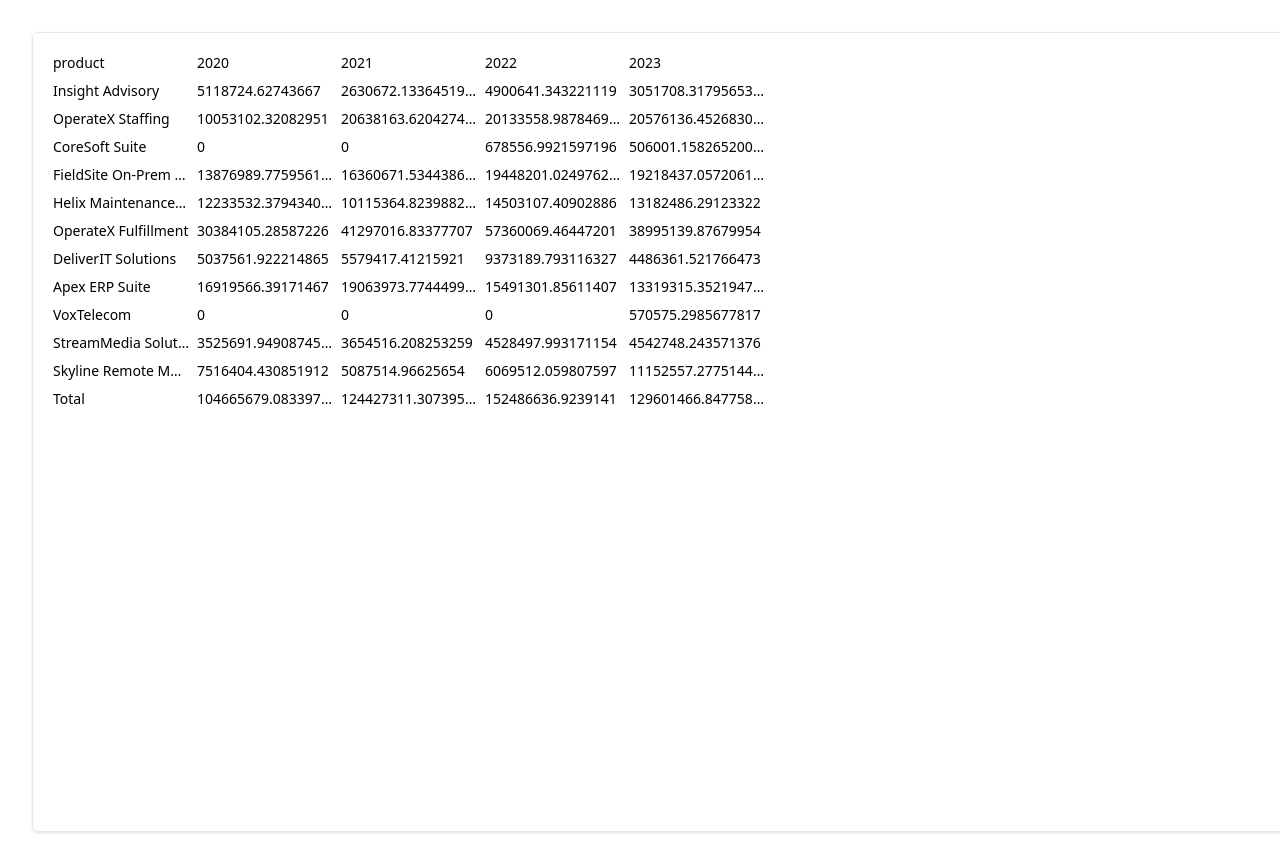
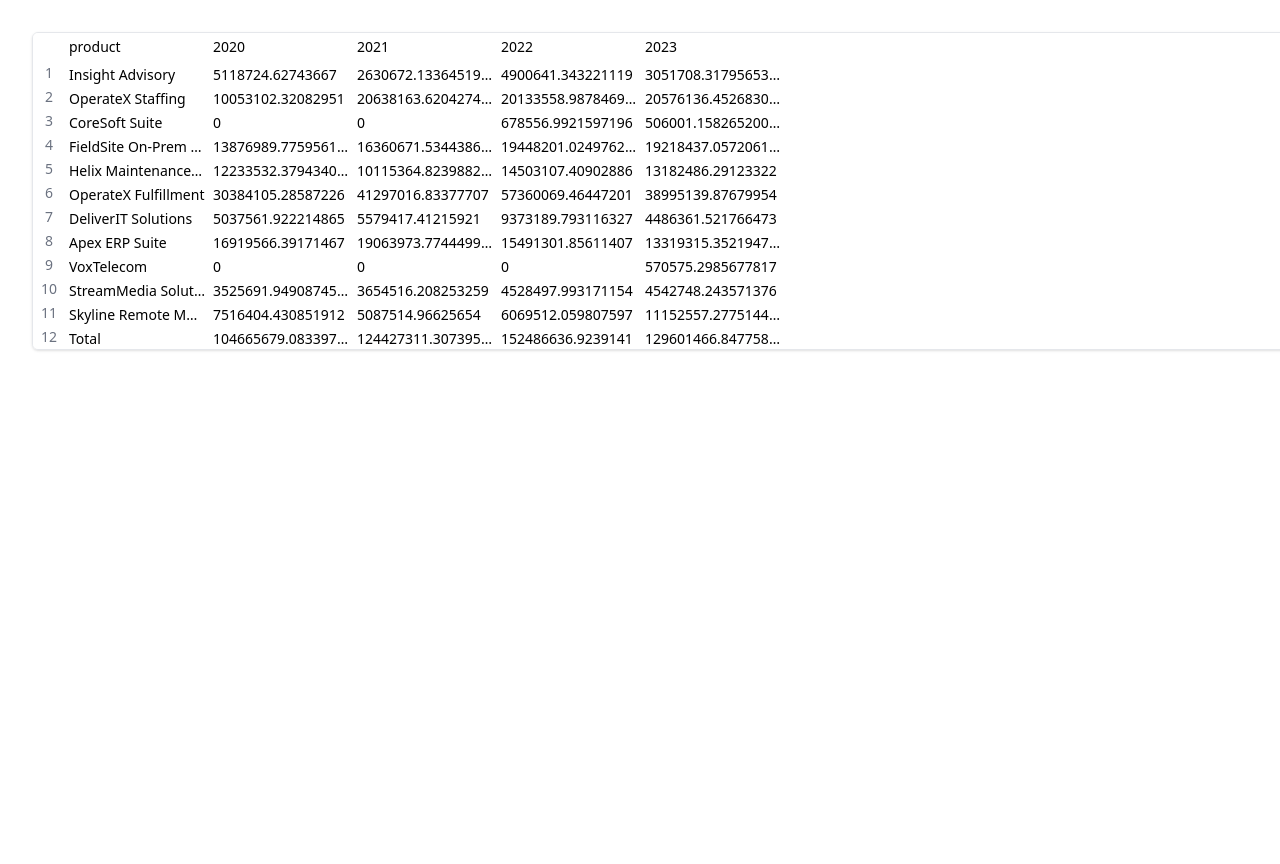
Before and after one commit to vli777/react-sheets, a React (Vite) app: page / in a window 1280 px wide. Shown: the top 864 px of the page. Built offline with nearby package versions, Linux system fonts and the light colour scheme.

Commit message:
refactor(Sheet): integrate row and col resize with index col

```diff
--- a/src/components/Sheet.tsx
+++ b/src/components/Sheet.tsx
@@ -1,60 +1,83 @@
 // src/components/Sheet.tsx
 
-import { useSheetStore } from '../store/useSheetStore'
+import { useSheetStore, MIN_COL, MIN_ROW } from '../store/useSheetStore'
+import { ColumnResizer } from './ColumnResizer'
+import { RowResizer } from './RowResizer'
 import { Cell } from './Cell'
 
+const INDEX_COLUMN_WIDTH = 8
+
 export interface SheetProps {
-  minRows?: number
-  minCols?: number
   headerCellClassName?: string
   cellClassName?: string
+  showIndex?: boolean
 }
 
 export function Sheet({
-  minRows = 50,
-  minCols = 10,
   headerCellClassName = 'text-sm',
   cellClassName = 'text-sm',
+  showIndex = true,
 }: SheetProps) {
+  const rowCount = useSheetStore((s) => s.rowCount)
+  const colCount = useSheetStore((s) => s.colCount)
+
+  const rowMeta = useSheetStore((s) => s.rowMeta)
   const columns = useSheetStore((s) => s.columns)
-  const rowCount = useSheetStore((s) => Math.max(s.rowCount, minRows))
-  const colCount = useSheetStore((s) => Math.max(s.colCount, minCols))
+
+  const columnTemplate = Array.from({ length: colCount })
+    .map((_, i) => `${columns[i]?.width ?? MIN_COL}px`)
+    .join(' ')
 
   const renderCols = Array.from({ length: colCount }).map(
     (_, i) => columns[i] || { name: '', key: `__blank_${i}` },
   )
 
   return (
-    <div className="overflow-auto whitespace-nowrap border bg-white shadow rounded-md p-4">
-      {/* header row */}
-      <div className="flex">
-        {renderCols.map((_, c) => (
-          <Cell
-            key={`h-${c}`}
-            row={-1}
-            col={c}
-            className={headerCellClassName}
-            rowCount={rowCount}
-            colCount={colCount}
+    <div className="relative w-full h-full">
+      <div className="overflow-auto whitespace-nowrap border bg-white shadow rounded-md">
+        {/* Header Row */}
+        <div className="flex">
+          <div
+            className={`px-4 relative flex items-center justify-center text-sm text-gray-500 ${
+              showIndex ? 'text-center' : ''
+            }`}
+            style={{ width: INDEX_COLUMN_WIDTH, minWidth: INDEX_COLUMN_WIDTH }}
           />
-        ))}
+
+          <div className="grid" style={{ gridTemplateColumns: columnTemplate, minHeight: MIN_ROW }}>
+            {renderCols.map((_, c) => (
+              <div key={`h-${c}`} className="relative">
+                <Cell row={-1} col={c} className={headerCellClassName} />
+                <ColumnResizer colIndex={c} />
+              </div>
+            ))}
+          </div>
+        </div>
+
+        {/* Data Rows */}
+        {Array.from({ length: rowCount }).map((_, r) => {
+          const height = rowMeta[r]?.height ?? MIN_ROW
+          return (
+            <div key={`row-${r}`} className="flex" style={{ height, minHeight: MIN_ROW }}>
+              <div
+                className={`px-4 relative flex items-center justify-center text-sm text-gray-500 ${
+                  showIndex ? 'text-center' : ''
+                }`}
+                style={{ width: INDEX_COLUMN_WIDTH, minWidth: INDEX_COLUMN_WIDTH }}
+              >
+                {showIndex ? r + 1 : null}
+                <RowResizer rowIndex={r} />
+              </div>
+
+              <div className="grid" style={{ gridTemplateColumns: columnTemplate }}>
+                {renderCols.map((_, c) => (
+                  <Cell key={`d-${r}-${c}`} row={r} col={c} className={cellClassName} />
+                ))}
+              </div>
+            </div>
+          )
+        })}
       </div>
-
-      {/* data rows */}
-      {Array.from({ length: rowCount }).map((_, r) => (
-        <div key={`r-${r}`} className="flex">
-          {renderCols.map((_, c) => (
-            <Cell
-              key={`d-${r}-${c}`}
-              row={r}
-              col={c}
-              className={cellClassName}
-              rowCount={rowCount}
-              colCount={colCount}
-            />
-          ))}
-        </div>
-      ))}
     </div>
   )
 }
```
